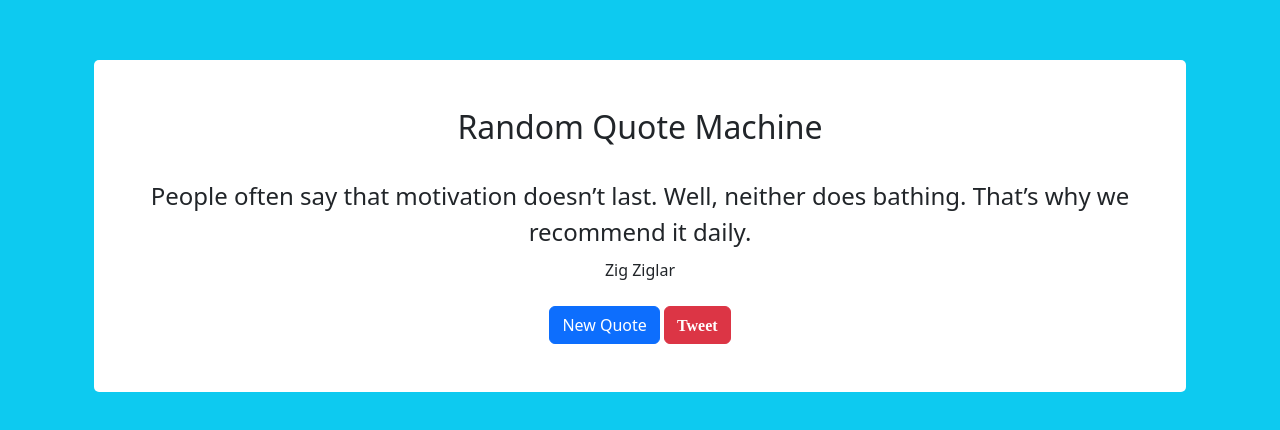
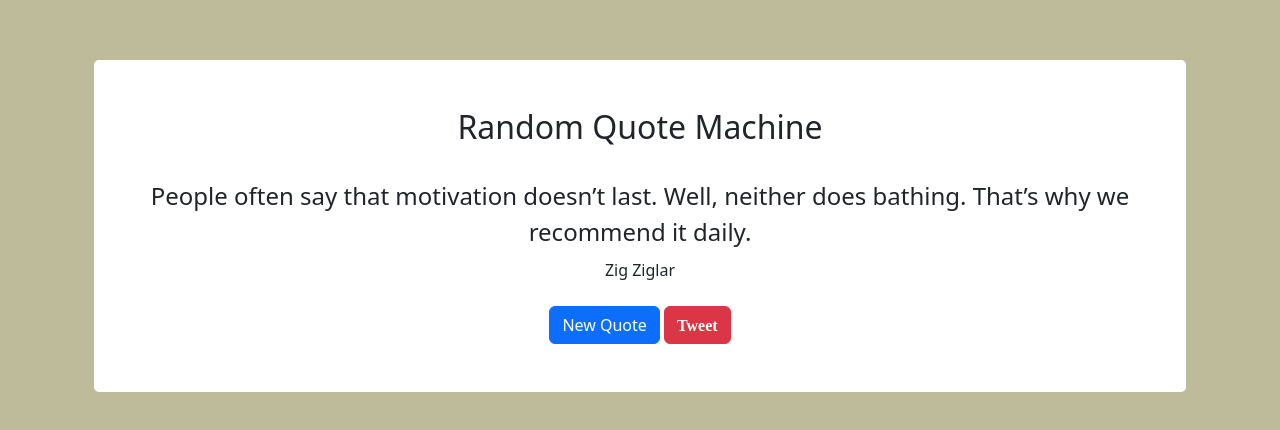
Before and after one commit to Yubdis/quoteMachine, a plain HTML site: page index.html in a window 1280 px wide. Shown: the part 174-604 px from the top of the page. Drawn offline with nearby package versions, Linux system fonts and the light colour scheme.

Commit message:
add bg color changing

```diff
--- a/index.html
+++ b/index.html
@@ -17,7 +17,7 @@
     <script src="data.js"></script>
     <title>Random Quote Machine</title>
 </head>
-<body class="bg-info" id="body">
+<body>
     <div class="container">
         <div id="wrapper">
             <div class="container-fluid" id="quote-box">
--- a/index.js
+++ b/index.js
@@ -36,5 +36,5 @@ function getNewQuote() {
   document.getElementById("tweet-quote").href = twitterLink
 
   var randColor = Math.floor(Math.random() * COLORS.length);
-
+  document.body.style.backgroundColor = COLORS[randColor];
 }
--- a/styles.css
+++ b/styles.css
@@ -1,3 +1,6 @@
+* {
+    transition: 650ms ease-in-out;
+}
 div {
     text-align: center;
 }
```
